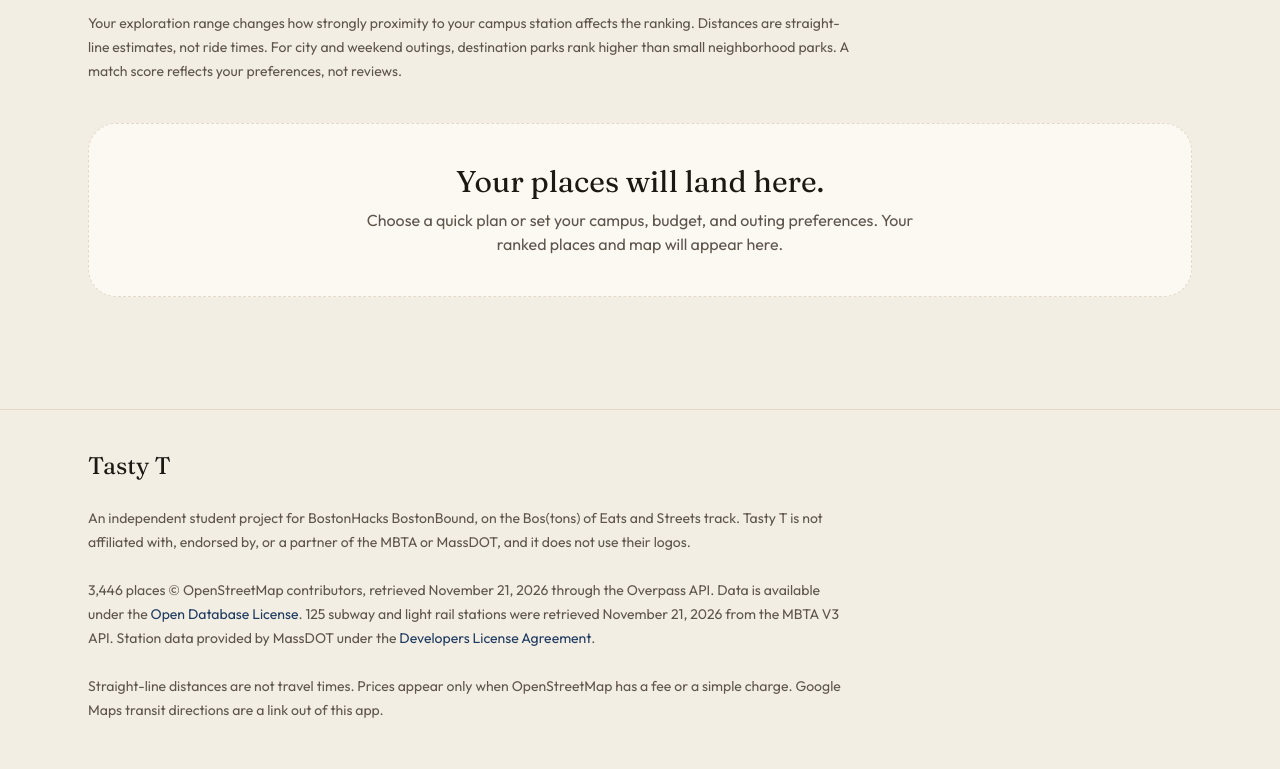
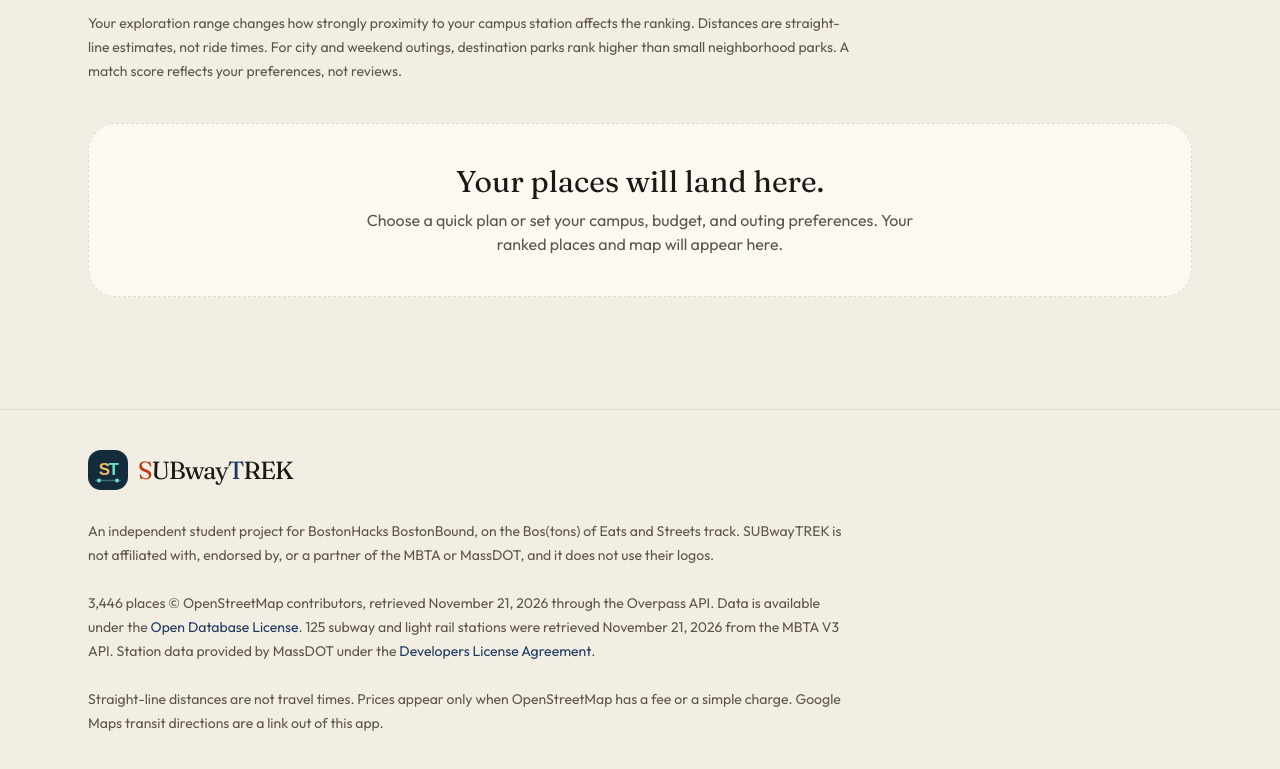
Before and after one commit to YihuiTang16/tasty-t, a React (Vite) app: page / in a window 1280 px wide. Shown: the part 2161-2930 px from the top of the page. Built offline with nearby package versions, Linux system fonts and the light colour scheme.

Commit message:
Apply SUBwayTREK wordmark to footer

```diff
--- a/src/components/Footer.tsx
+++ b/src/components/Footer.tsx
@@ -1,3 +1,4 @@
+import { Brand } from "./Brand.tsx";
 import { formatRetrieved } from "../lib/format.ts";
 
 interface FooterProps {
@@ -20,9 +21,9 @@ export function Footer({
   return (
     <footer className="mt-16 border-t border-line">
       <div className="mx-auto grid max-w-6xl gap-6 px-4 py-10 text-sm text-muted sm:px-6">
-        <p className="font-display text-2xl text-ink">Tasty T</p>
+        <p><Brand /></p>
         <p className="max-w-3xl leading-6">
-          An independent student project for BostonHacks BostonBound, on the Bos(tons) of Eats and Streets track. Tasty T is not
+          An independent student project for BostonHacks BostonBound, on the Bos(tons) of Eats and Streets track. SUBwayTREK is not
           affiliated with, endorsed by, or a partner of the MBTA or MassDOT, and it does not use their logos.
         </p>
         <p className="max-w-3xl leading-6">
```
